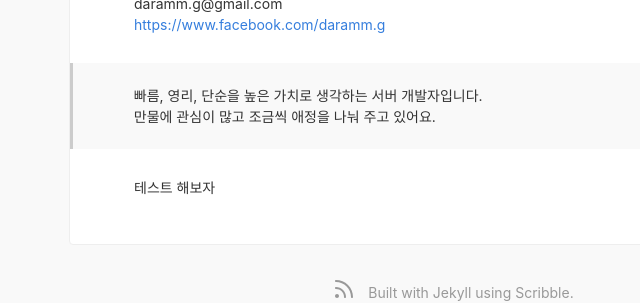
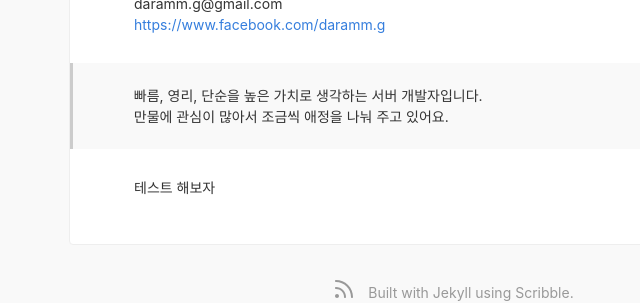
Before and after one commit to darammg/blog, a Jekyll site: the page built from about.md, in a window 1280 px wide. Shown: the part 413-716 px from the top of the page, without its empty margins (187-827 px from the left). Built offline with Jekyll 4.4.1, drawn with Linux system fonts in a browser that asks for light colours.

Commit message:
멘트 변경

```diff
--- a/about.md
+++ b/about.md
@@ -8,6 +8,6 @@ daramm.g@gmail.com
 <https://www.facebook.com/daramm.g>
 
 >빠름, 영리, 단순을 높은 가치로 생각하는 서버 개발자입니다.
->만물에 관심이 많고 조금씩 애정을 나눠 주고 있어요.
+>만물에 관심이 많아서 조금씩 애정을 나눠 주고 있어요.
 
 테스트 해보자
```
